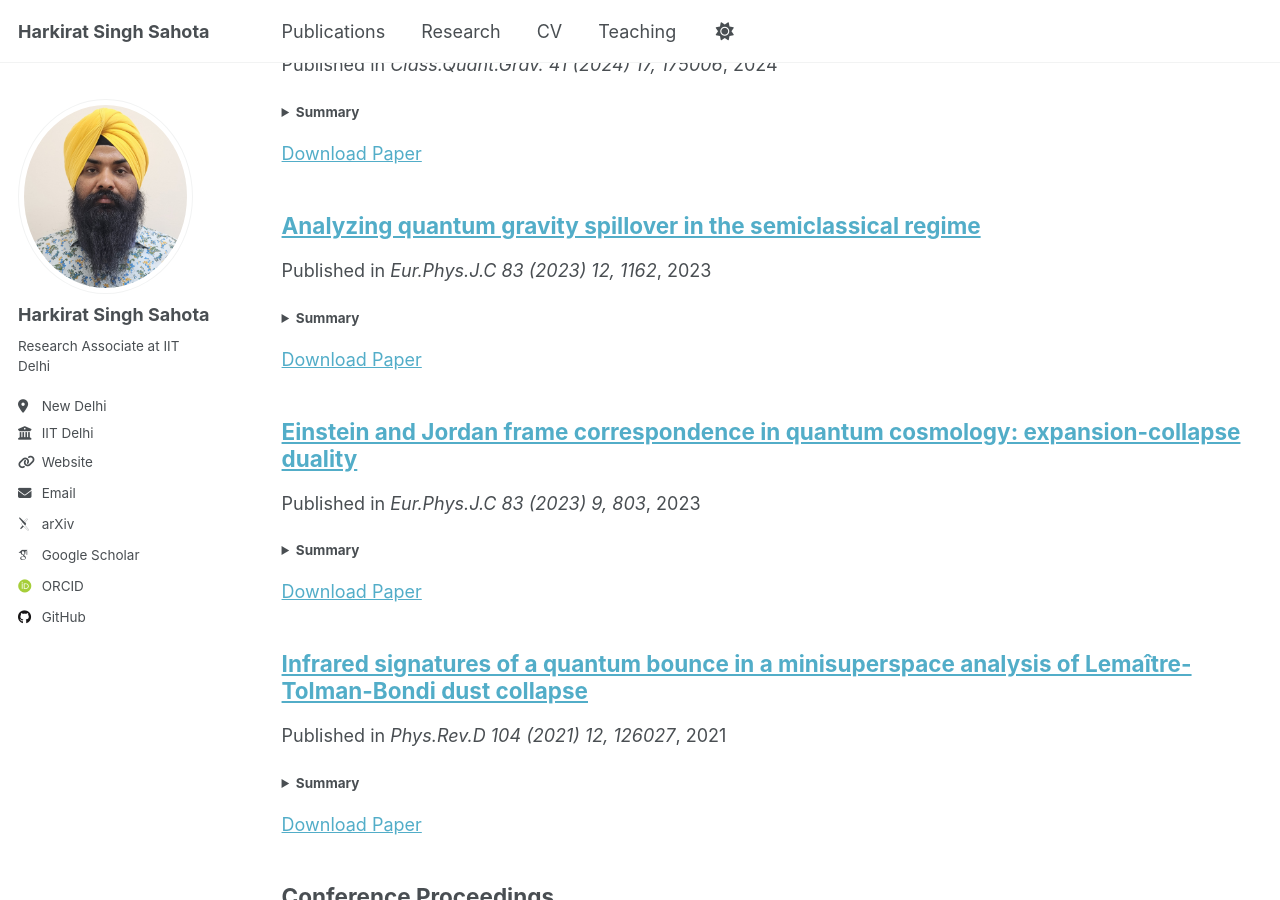
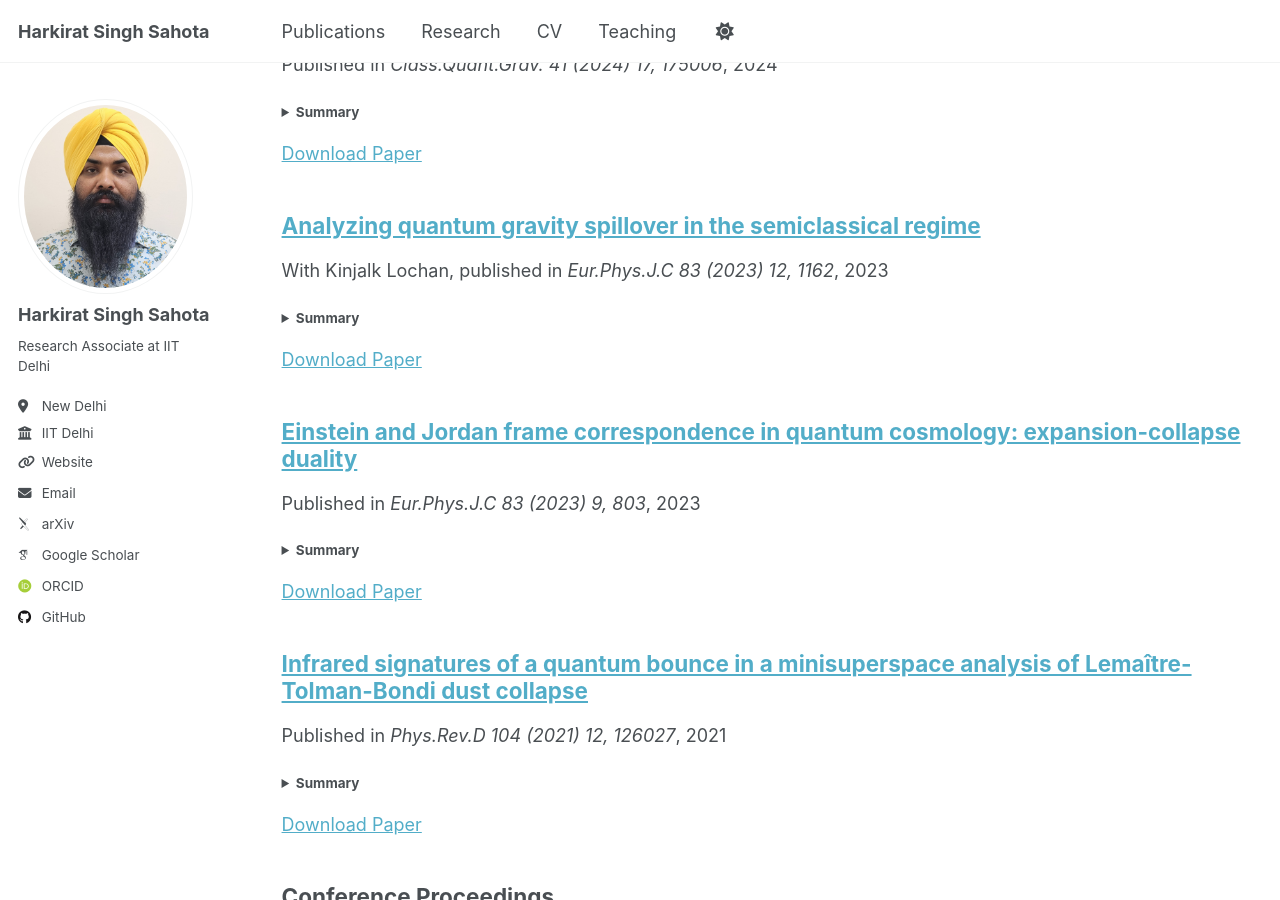
Before and after one commit to harkiratss/harkiratss.github.io, a Jekyll site: the page built from _pages/publications.html, in a window 1280 px wide and 900 px high, scrolled down 763 px. Built offline with Jekyll 4.4.1, drawn with Linux system fonts in a browser that asks for light colours; some web fonts are replaced.

Commit message:
Update EPJC_QC_2023.md

```diff
--- a/_publications/EPJC_QC_2023.md
+++ b/_publications/EPJC_QC_2023.md
@@ -5,6 +5,7 @@ category: manuscripts
 permalink: /publications/EPJC_QC_2023/
 excerpt: 'We investigate the viability of an effective quantum-corrected spacetime defined by expectation value of the metric variables in quantum cosmology. For this effective geometry, we ask; how the ordering choice affects this notion, what are the quantum fluctuations in this {\it quantum geometry}, and whether its observables have any correspondence with the true {\it quantum observables}. Surprisingly, we find that the ordering choices not only affect physics near singularity but creep well into the classical regime.'
 date: Dec 20, 2023
+other_authors: "Kinjalk Lochan"
 venue: 'Eur.Phys.J.C 83 (2023) 12, 1162'
 paperurl: "https://arxiv.org/pdf/2211.16426"
 redirect_to: "https://doi.org/10.1140/epjc/s10052-023-12311-2"
```
